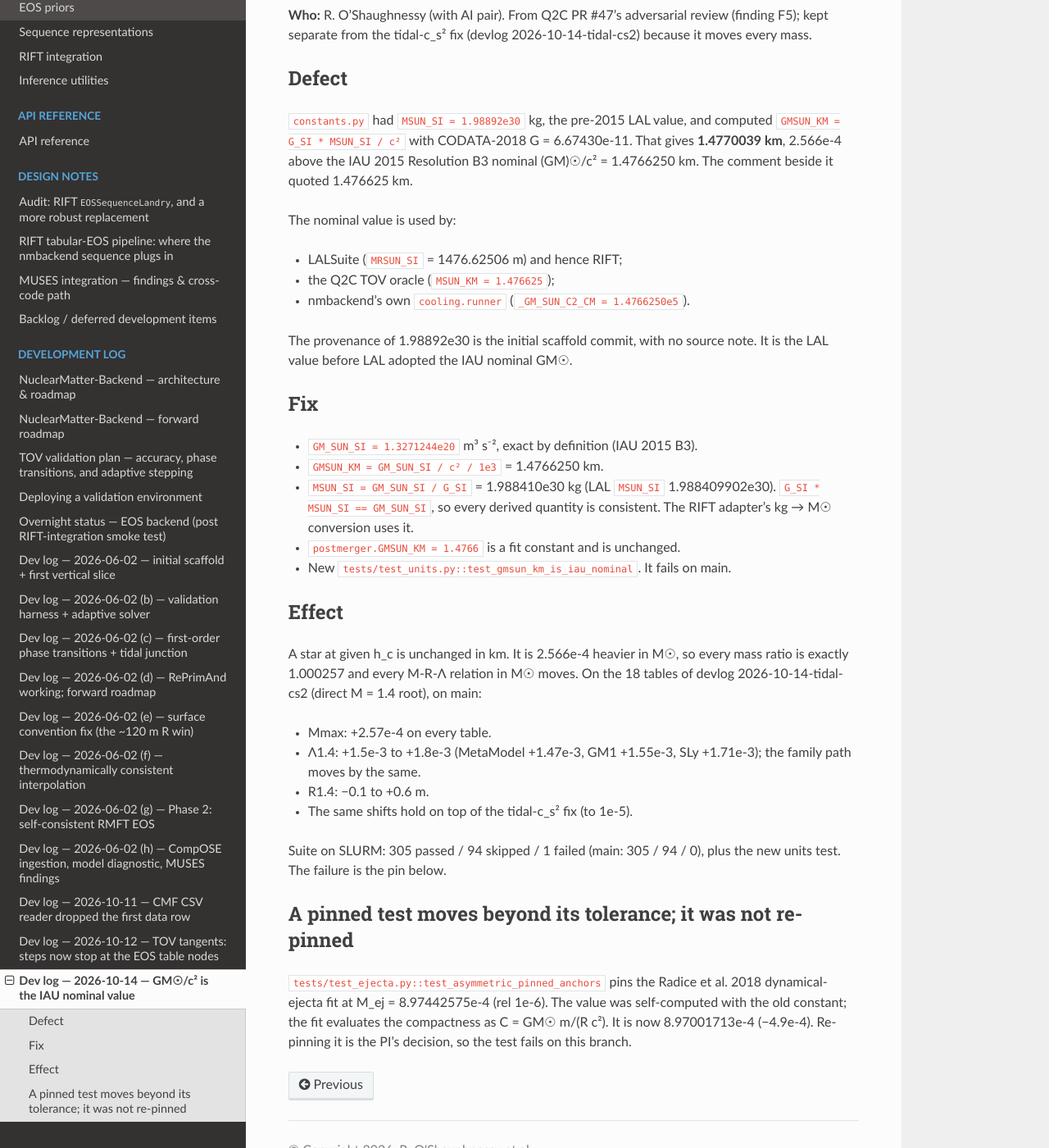
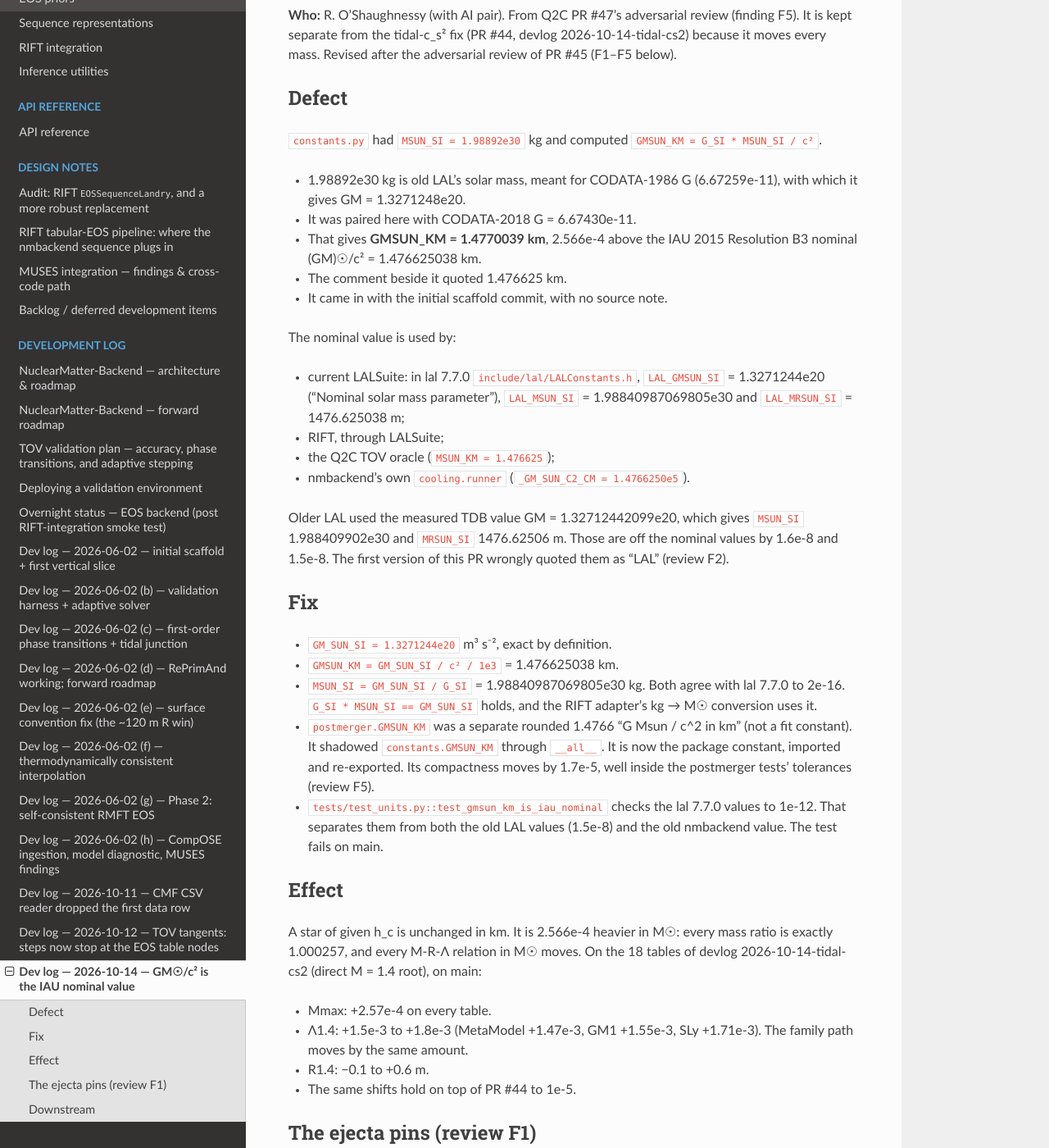
Before and after one commit to oshaughnessy-junior/NuclearMatter-Backend, a Sphinx documentation site: the page built from docs/devlog/2026-10-14-gmsun-iau.md, in a window 1280 px wide and 1400 px high, scrolled down 191 px. Shown: the whole window at 82% size. Built offline with Sphinx 7.4.7 and the Read the Docs theme 3.1.0, drawn with Linux system fonts in a browser that asks for light colours; some of the changed text lies outside the part shown.

Commit message:
constants/tests: address PR #45 review (ejecta anchor by C, lal 7.7 values, postmerger)
- F1: test_asymmetric_pinned_anchors gave its star by radius, so four of
  its nine self-computed pins (radice2018_mej/vej, kf2020_mdyn/mdisk)
  moved with GMSUN_KM.  The star is now given by compactness
  (r = GMSUN_KM m / C at the C the pins were computed at); all nine pins
  unchanged, and the test no longer depends on the unit constant.  The
  ejecta code is unchanged.
- F2: the "LAL" values quoted were old (TDB-GM) LAL.  Cite lal 7.7.0
  LALConstants.h (MSUN_SI 1.98840987069805e30, MRSUN_SI 1476.625038 m),
  which the code matches to 2e-16; test_gmsun_km_is_iau_nominal now
  checks them to 1e-12.
- F5: postmerger re-exports constants.GMSUN_KM instead of its own
  rounded 1.4766 (which shadowed it via __all__).
- Devlog: downstream (nicer-hotspot-ad is vendored + env-editable), the
  #44 _HC interaction.

Suite (SLURM): 306 passed / 94 skipped / 0 failed.

Co-Authored-By: Claude Opus 5.5 <noreply@anthropic.com>

```diff
--- a/docs/devlog/2026-10-14-gmsun-iau.md
+++ b/docs/devlog/2026-10-14-gmsun-iau.md
@@ -1,48 +1,98 @@
 # Dev log — 2026-10-14 — GM☉/c² is the IAU nominal value
 
 **Who:** R. O'Shaughnessy (with AI pair).  From Q2C PR #47's adversarial review
-(finding F5); kept separate from the tidal-c_s² fix (devlog
-2026-10-14-tidal-cs2) because it moves every mass.
+(finding F5).  It is kept separate from the tidal-c_s² fix (PR #44, devlog
+2026-10-14-tidal-cs2) because it moves every mass.  Revised after the
+adversarial review of PR #45 (F1–F5 below).
 
 ## Defect
-`constants.py` had `MSUN_SI = 1.98892e30` kg, the pre-2015 LAL value, and
-computed `GMSUN_KM = G_SI * MSUN_SI / c²` with CODATA-2018 G = 6.67430e-11.  That
-gives **1.4770039 km**, 2.566e-4 above the IAU 2015 Resolution B3 nominal
-(GM)☉/c² = 1.4766250 km.  The comment beside it quoted 1.476625 km.
+`constants.py` had `MSUN_SI = 1.98892e30` kg and computed
+`GMSUN_KM = G_SI * MSUN_SI / c²`.
+- 1.98892e30 kg is old LAL's solar mass, meant for CODATA-1986 G (6.67259e-11),
+  with which it gives GM = 1.3271248e20.
+- It was paired here with CODATA-2018 G = 6.67430e-11.
+- That gives **GMSUN_KM = 1.4770039 km**, 2.566e-4 above the IAU 2015
+  Resolution B3 nominal (GM)☉/c² = 1.476625038 km.
+- The comment beside it quoted 1.476625 km.
+- It came in with the initial scaffold commit, with no source note.
 
 The nominal value is used by:
-- LALSuite (`MRSUN_SI` = 1476.62506 m) and hence RIFT;
+- current LALSuite: in lal 7.7.0 `include/lal/LALConstants.h`, `LAL_GMSUN_SI` =
+  1.3271244e20 ("Nominal solar mass parameter"), `LAL_MSUN_SI` =
+  1.98840987069805e30 and `LAL_MRSUN_SI` = 1476.625038 m;
+- RIFT, through LALSuite;
 - the Q2C TOV oracle (`MSUN_KM = 1.476625`);
 - nmbackend's own `cooling.runner` (`_GM_SUN_C2_CM = 1.4766250e5`).
 
-The provenance of 1.98892e30 is the initial scaffold commit, with no source
-note.  It is the LAL value before LAL adopted the IAU nominal GM☉.
+Older LAL used the measured TDB value GM = 1.32712442099e20, which gives
+`MSUN_SI` 1.988409902e30 and `MRSUN_SI` 1476.62506 m.  Those are off the nominal
+values by 1.6e-8 and 1.5e-8.  The first version of this PR wrongly quoted them as
+"LAL" (review F2).
 
 ## Fix
-- `GM_SUN_SI = 1.3271244e20` m³ s⁻², exact by definition (IAU 2015 B3).
-- `GMSUN_KM = GM_SUN_SI / c² / 1e3` = 1.4766250 km.
-- `MSUN_SI = GM_SUN_SI / G_SI` = 1.988410e30 kg (LAL `MSUN_SI` 1.988409902e30).
-  `G_SI * MSUN_SI == GM_SUN_SI`, so every derived quantity is consistent.  The
-  RIFT adapter's kg → M☉ conversion uses it.
-- `postmerger.GMSUN_KM = 1.4766` is a fit constant and is unchanged.
-- New `tests/test_units.py::test_gmsun_km_is_iau_nominal`.  It fails on main.
+- `GM_SUN_SI = 1.3271244e20` m³ s⁻², exact by definition.
+- `GMSUN_KM = GM_SUN_SI / c² / 1e3` = 1.476625038 km.
+- `MSUN_SI = GM_SUN_SI / G_SI` = 1.98840987069805e30 kg.  Both agree with lal 7.7.0
+  to 2e-16.  `G_SI * MSUN_SI == GM_SUN_SI` holds, and the RIFT adapter's kg → M☉
+  conversion uses it.
+- `postmerger.GMSUN_KM` was a separate rounded 1.4766 "G Msun / c^2 in km" (not
+  a fit constant).  It shadowed `constants.GMSUN_KM` through `__all__`.  It is now
+  the package constant, imported and re-exported.  Its compactness moves by
+  1.7e-5, well inside the postmerger tests' tolerances (review F5).
+- `tests/test_units.py::test_gmsun_km_is_iau_nominal` checks the lal 7.7.0
+  values to 1e-12.  That separates them from both the old LAL values (1.5e-8) and
+  the old nmbackend value.  The test fails on main.
 
 ## Effect
-A star at given h_c is unchanged in km.  It is 2.566e-4 heavier in M☉, so every
-mass ratio is exactly 1.000257 and every M-R-Λ relation in M☉ moves.  On the 18
+A star of given h_c is unchanged in km.  It is 2.566e-4 heavier in M☉: every
+mass ratio is exactly 1.000257, and every M-R-Λ relation in M☉ moves.  On the 18
 tables of devlog 2026-10-14-tidal-cs2 (direct M = 1.4 root), on main:
 - Mmax: +2.57e-4 on every table.
-- Λ1.4: +1.5e-3 to +1.8e-3 (MetaModel +1.47e-3, GM1 +1.55e-3, SLy +1.71e-3);
-  the family path moves by the same.
+- Λ1.4: +1.5e-3 to +1.8e-3 (MetaModel +1.47e-3, GM1 +1.55e-3, SLy +1.71e-3).
+  The family path moves by the same amount.
 - R1.4: −0.1 to +0.6 m.
-- The same shifts hold on top of the tidal-c_s² fix (to 1e-5).
+- The same shifts hold on top of PR #44 to 1e-5.
 
-Suite on SLURM: 305 passed / 94 skipped / 1 failed (main: 305 / 94 / 0), plus
-the new units test.  The failure is the pin below.
+## The ejecta pins (review F1)
+`tests/test_ejecta.py::test_asymmetric_pinned_anchors` pins nine self-computed
+values.  It specified its star by radius (R = 11.5, 12.0 km), and the fits use
+the compactness C = GM☉ m/(R c²).  Four of the nine pins therefore moved with
+the constant:
 
-## A pinned test moves beyond its tolerance; it was not re-pinned
-`tests/test_ejecta.py::test_asymmetric_pinned_anchors` pins the Radice et al.
-2018 dynamical-ejecta fit at M_ej = 8.97442575e-4 (rel 1e-6).  The value was
-self-computed with the old constant; the fit evaluates the compactness as
-C = GM☉ m/(R c²).  It is now 8.97001713e-4 (−4.9e-4).  Re-pinning it is the
-PI's decision, so the test fails on this branch.
+| pin | relative change |
+|---|---|
+| radice2018_mej | −4.91e-4 |
+| radice2018_vej | −3.79e-4 |
+| kf2020_mdyn | +9.6e-5 |
+| kf2020_mdisk | +1.59e-3 |
+
+The first version of this PR reported only the first, because pytest stops at
+the first failed assert.
+- The fits carry no published calibration to preserve.  They are expressed in
+  C, and the production path forms C = M_km/R_km, which does not depend on the
+  constant.
+- The test now gives its star by compactness instead:
+  `r = GMSUN_KM·m/C`, with C1 = 0.19265267846681078 and C2 = 0.1415462040401985
+  (the compactnesses the pins were computed at).
+- All nine pins are unchanged and reproduce, and the test no longer depends on
+  the constant.
+- The ejecta code is unchanged.
+
+## Downstream
+- **Q2C** pins nmbackend via `NMB_PIN` and needs a rerun after the bump.
+  - After the bump its oracle and nmbackend agree on GM☉ to 2.6e-8.
+  - Its `tests/test_crust_join.py` docstring ("differ by 2.57e-4") will be
+    stale.
+  - Its `scripts/crust_seam.py` `use_nmb_constants` rescaling becomes 1 − 2.6e-8,
+    so it is harmless.
+- **~/nicer-hotspot-ad** does not import nmbackend editably (review F3).
+  - It runs a vendored, sha256-pinned copy, `dependencies/nmbackend-physics`
+    (NMB 713e76d, old constant).
+  - It needs re-vendoring, with its manifest (`data/nmbackend-physics-core.json`)
+    and qualification records regenerated.  A rerun alone changes nothing.
+  - Its own literals are already 1.476625, so the vendored update removes an
+    internal mismatch.
+- **PR #44** has a test star at `_HC = 0.2155567`.  It is M = 1.4000 there, but
+  M = 1.40036 once merged with this PR.  The assert still passes, with margin
+  1.4e-4 instead of 5e-4.  The second PR to merge should re-derive `_HC` (review
+  F4).
```
Also changed, not shown: 4 other files.
